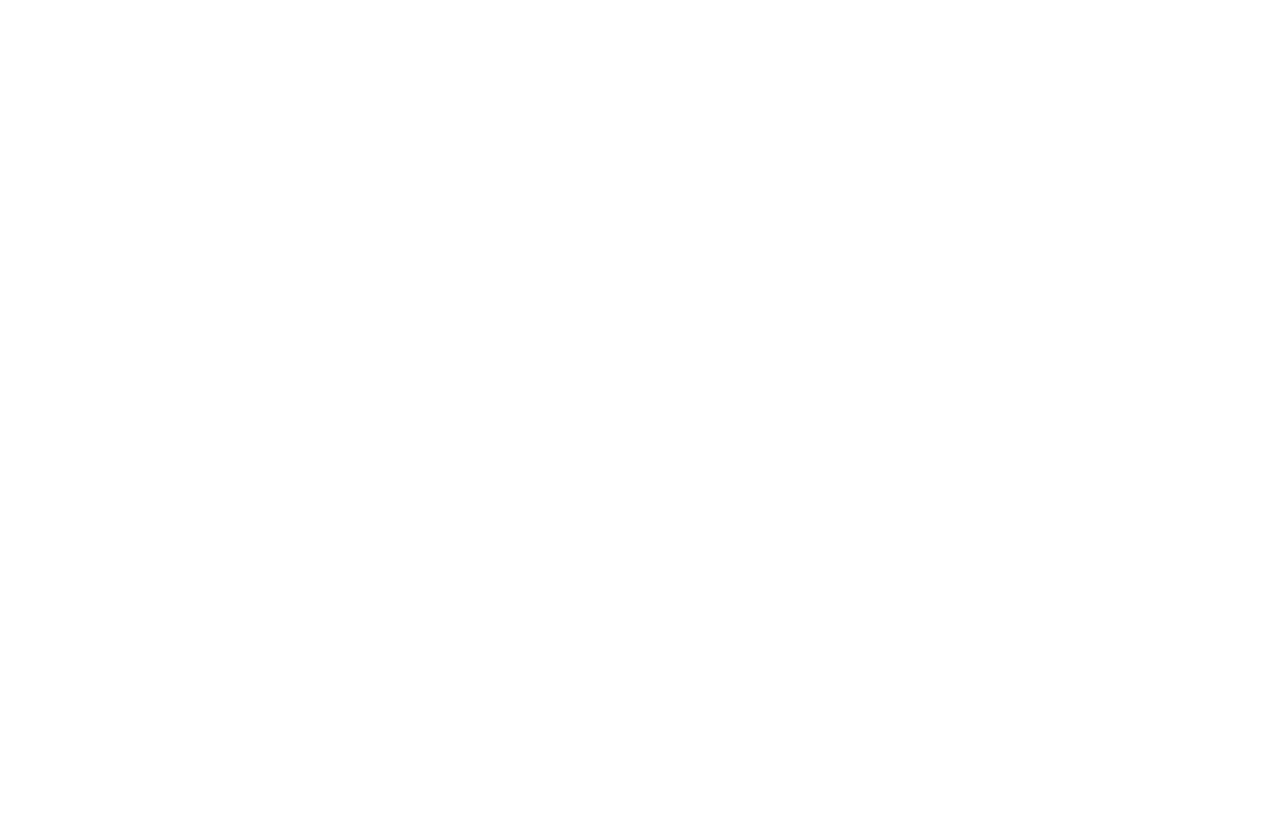
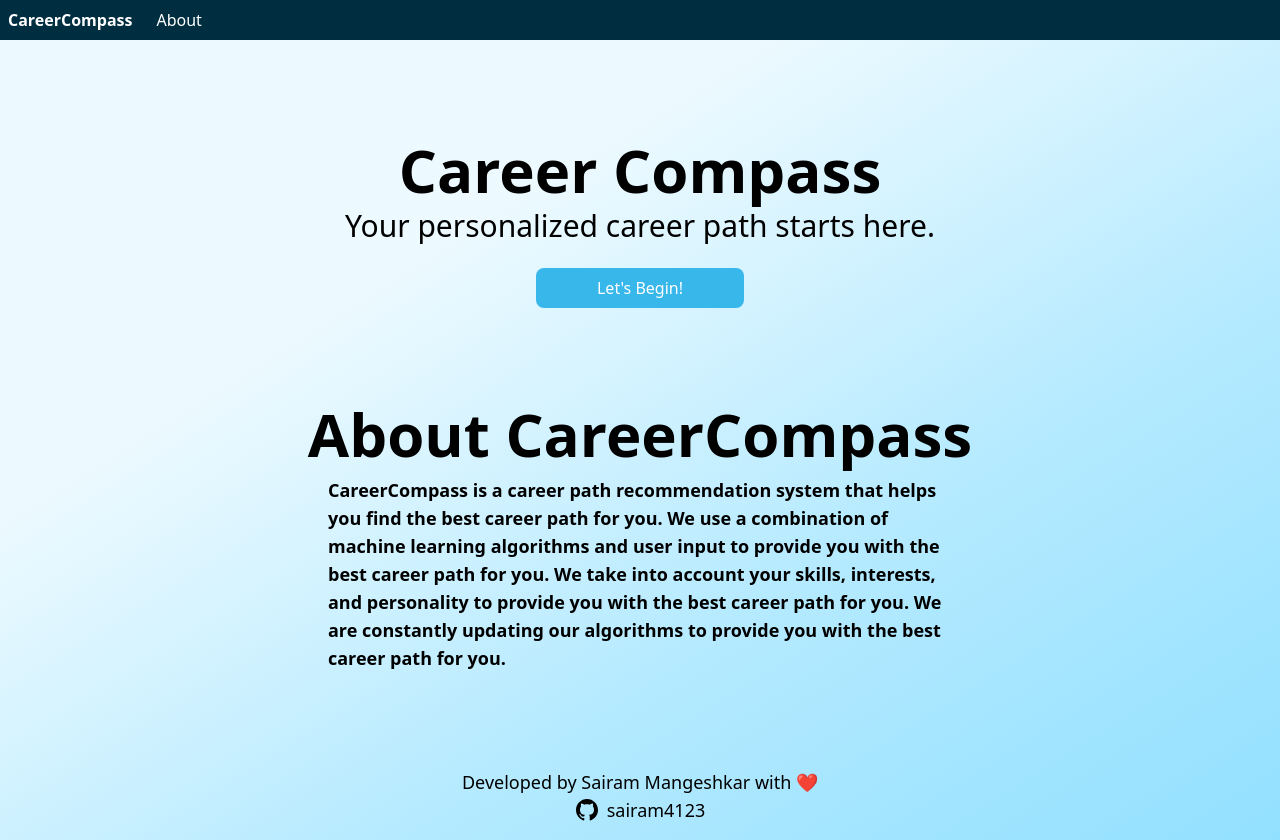
Before and after one commit to sairam4123/CareerCompass, a React (Vite) app in the folder frontend/: page /about in a window 1280 px wide. Before the commit this address had no page. Before the commit the page ends 800 px from the top, so only its background shows below. Built offline with nearby package versions, Linux system fonts and the light colour scheme.

Commit message:
Add About page and update routing; remove Contact and Login links from NavBar

```diff
--- a/frontend/src/components/NavBar.tsx
+++ b/frontend/src/components/NavBar.tsx
@@ -7,12 +7,6 @@
       <li className="p-2">
         <a href="/about">About</a>
       </li>
-      <li className="p-2">
-        <a href="/contact">Contact</a>
-      </li>
-      <li className="ml-auto p-2 rounded-lg hover:bg-light hover:text-white cursor-pointer">
-        <a className="px-4" href="/login">Login</a>
-      </li>
     </ul>
   </nav>;
 }
--- a/frontend/src/main.tsx
+++ b/frontend/src/main.tsx
@@ -5,6 +5,7 @@
 import { BrowserRouter, Route, Routes } from 'react-router'
 import Result from './pages/Result.tsx'
 import { NavBar } from './components/NavBar.tsx'
+import About from './pages/About.tsx'
 
 createRoot(document.getElementById('root')!).render(
   <StrictMode>
@@ -12,6 +13,7 @@
     <Routes>
       <Route path="/" element={<App />} />
       <Route path="/result/:userId" element={<><NavBar /><Result /></>} />
+      <Route path="/about" element={<><NavBar /><About /></>} />
     </Routes>
     </BrowserRouter>
   </StrictMode>,
--- /dev/null
+++ b/frontend/src/pages/About.tsx
@@ -0,0 +1,39 @@
+import { useNavigate } from "react-router";
+import Button from "../components/Button";
+import { GrGithub } from "react-icons/gr";
+
+export default function AboutPage() {
+    const navigate = useNavigate();
+    return <div className="p-4 h-screen bg-gradient-to-br from-30% from-extra-light/25 via-extra-light to-light">
+        <section className="flex flex-1 h-full gap-3 flex-col justify-center items-center">
+            <div className="flex w-full flex-col items-center my-auto justify-center gap-2">
+                <h1 className="text-center font-bold text-4xl md:text-6xl">
+                    Career Compass
+                </h1>
+                <p className="text-center text-3xl">
+                    Your personalized career path starts here.
+                </p>
+                <Button
+                    onClick={() => navigate("/")}
+                    text="Let's Begin!"
+                    className="mt-4"
+                />
+            </div>
+            <h1 className="text-center font-bold text-4xl md:text-6xl">
+                About CareerCompass
+            </h1>
+            <p className="text-left font-semibold text-lg w-full md:w-3/4 lg:w-2/3 xl:w-1/2">
+                CareerCompass is a career path recommendation system that helps you find the best career path for you.
+                We use a combination of machine learning algorithms and user input to provide you with the best career path for you.
+                We take into account your skills, interests, and personality to provide you with the best career path for you.
+                We are constantly updating our algorithms to provide you with the best career path for you.
+            </p>
+            <p className="text-center mt-auto text-lg">
+                Developed by Sairam Mangeshkar with ❤️<br />
+                <a href="https://github.com/sairam4123" className="items-center flex flex-row gap-2 justify-center" target="_blank" rel="noreferrer">
+                    <GrGithub size={24} /> sairam4123
+                </a>
+            </p>
+        </section>
+    </div>
+}
```
